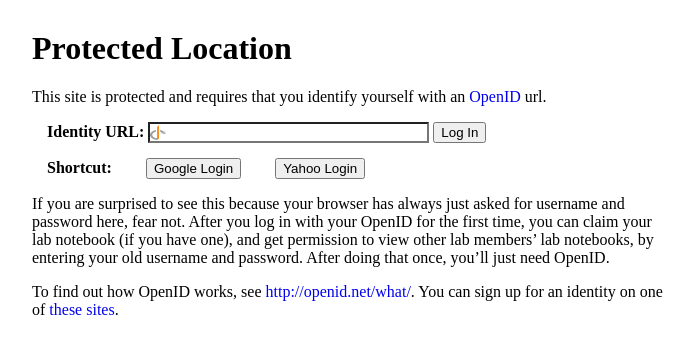
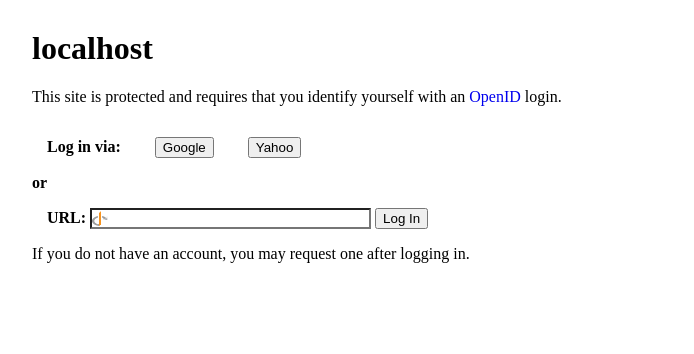
Before and after one commit to arvados/wikifarm, a PHP site: page /login.php?modauthopenid_referrer=1 in a window 1280 px wide. Shown: the top 354 px of the page, without its empty margins (6-700 px from the left). Run offline with PHP 8.4, Linux system fonts and the light colour scheme.

Commit message:
update login page text, add "servertitle" config knob. refs #882

```diff
--- a/login.php
+++ b/login.php
@@ -1,5 +1,6 @@
 <html><head>
-<title>Protected Location</title>
+<? @include(getenv('WIKIFARM_ETC').'/config.php'); ?>
+<title><?=$_SERVER['HTTP_HOST']?></title>
 <style type="text/css"><!--
 #msg { border: 1px solid #ff0000; background: #ffaaaa; font-weight: bold; padding: 10px; }
 a { text-decoration: none; }
@@ -13,35 +14,35 @@ a:hover { text-decoration: underline; }
 
 <body>
 <div style="margin: 30px; width: 50%">
-<h1>Protected Location</h1>
-<p>This site is protected and requires that you identify yourself with an <a href="http://openid.net">OpenID</a> url.</p>
+<h1><?= @$wikifarmConfig["servertitle"] ? $wikifarmConfig["servertitle"] : $_SERVER['HTTP_HOST']?></h1>
+<p>This site is protected and requires that you identify yourself with an <a href="http://openid.net">OpenID</a> login.</p>
 
 <? if(isset($_GET["modauthopenid_error"])) { ?>
 <div style="background: #fdd; border: 1px dashed #b00">Login failed (error code: <?=$_GET["modauthopenid_error"]?>)</div>
 <? } ?>
 
-<form class="marg" action="/" method="get" class="openidloginform">
-<b>Identity URL:</b> <input type="text" name="openid_identifier" value="" size="30" class="loginbox" />
-<input type="submit" value="Log In" />
-<input type="hidden" name="modauthopenid_referrer" value="<?=htmlspecialchars($_GET["modauthopenid_referrer"])?>" />
-</form>
-
 <form style="display:inline" action="/" method="get" class="openidloginform">
-<b class="marg">Shortcut:</b>
+<b class="marg">Log in via:</b>
 <input type="hidden" name="openid_identifier" value="https://www.google.com/accounts/o8/id" />
-<input class="marg" type="submit" value="Google Login" />
+<input class="marg" type="submit" value="Google" />
 <input type="hidden" name="modauthopenid_referrer" value="<?=htmlspecialchars($_GET["modauthopenid_referrer"])?>" />
 </form>
 
 <form style="display:inline" action="/" method="get" class="openidloginform">
 <input type="hidden" name="openid_identifier" value="http://open.login.yahooapis.com/openid20/www.yahoo.com/xrds" />
-<input class="marg" type="submit" value="Yahoo Login" />
+<input class="marg" type="submit" value="Yahoo" />
 <input type="hidden" name="modauthopenid_referrer" value="<?=htmlspecialchars($_GET["modauthopenid_referrer"])?>" />
 </form>
 
-<p>If you are surprised to see this because your browser has always just asked for username and password here, fear not.  After you log in with your OpenID for the first time, you can claim your lab notebook (if you have one), and get permission to view other lab members&rsquo; lab notebooks, by entering your old username and password.  After doing that once, you&rsquo;ll just need OpenID.</p>
+<p><b>or</b></p>
 
-<p>To find out how OpenID works, see <a href="http://openid.net/what/">http://openid.net/what/</a>.  You can sign up for an identity on one of <a href="http://openid.net/get/">these sites</a>.</p>
+<form class="marg" action="/" method="get" class="openidloginform">
+<b>URL:</b> <input type="text" name="openid_identifier" value="" size="30" class="loginbox" />
+<input type="submit" value="Log In" />
+<input type="hidden" name="modauthopenid_referrer" value="<?=htmlspecialchars($_GET["modauthopenid_referrer"])?>" />
+</form>
+
+<p>If you do not have an account, you may request one after logging in.</p>
 
 </div>
 <body>
```
Also changed, not shown: 1 other file.
